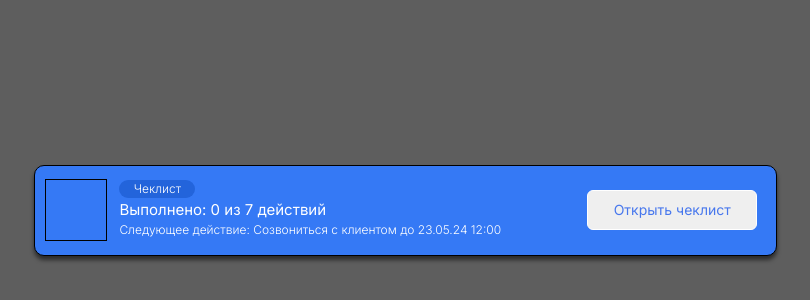
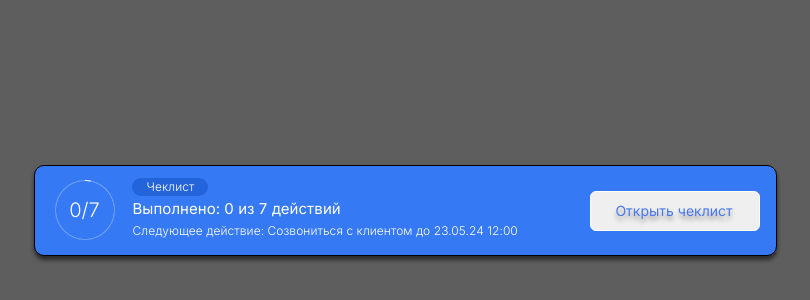
Before and after one commit to olvsivkov/check-list-test-task, a plain HTML site: page index.html in a window 1280 px wide. Shown: the part 190-490 px from the top of the page, without its empty margins (235-1045 px from the left). Drawn offline with Linux system fonts and the light colour scheme.

Commit message:
finished test task

```diff
--- a/index.html
+++ b/index.html
@@ -13,13 +13,18 @@
 <body class="body">
   <div class="check-list">
     <div class="content-wrapper">
-      <div class="progress-bar"></div>
+      <div class="progress-bar-wrapper">
+        <progress value="100" min="0" max="100" style="visibility:hidden;height:0;width:0;">100%</progress>
+        <p class="progress-step">0/7</p>
+      </div>
       <div class="content-block">
         <div class="content-name">Чеклист</div>
         <div class="content-status">Выполнено: 0 из 7 действий</div>
         <div class="content-next-task">Следующее действие: Созвониться с клиентом до 23.05.24 12:00</div>
       </div>
-      <button class="button">Открыть чеклист</button>
+      <button class="button">
+        <p>Открыть чеклист</p>
+      </button>
     </div>
   </div>
 </body>
--- a/style.css
+++ b/style.css
@@ -24,24 +24,41 @@
 
 .content-wrapper {
   height: 100%;
-  padding: 0 10px;
+  padding: 0 10px 0 20px;
   display: grid;
   grid-template-columns: 9% 63.5% 40%;
   align-items: center;
   gap: 10px;
 }
 
-.progress-bar{
-  border: 1px solid #000000;
+.progress-bar-wrapper{
   width: 60px;
   height: 60px;
+  border-radius: 50%;
+  background:
+    radial-gradient(closest-side, #3579F5 95%, transparent 97% 100%),
+    conic-gradient(rgb(255, 255, 255) 3%, rgba(255, 255, 255, 0.280) 3%);
+
+  display: grid;
+  align-items: center;
+  text-align: center;
 }
+
+.progress-step {
+  color: #ffffff;
+  font-size: 20px;
+  line-height: 20px;
+  font-weight: 300;
+}
+
 
 .content-block{
   width: auto;
   display: grid;
   grid-template-rows: 1fr 1fr 1fr;
-  height: 60px;
+  height: 65px;
+  padding-left: 4px;
+  letter-spacing: 0.06px;
 }
 
 .content-name {
@@ -84,4 +101,11 @@
   line-height: 20px;
   color: #4777ED;
   cursor: pointer;
+  margin-top: 1px;
 }
+
+.button > p {
+  margin: 0;
+  filter: drop-shadow(0px 4px 2px rgba(0, 0, 0, 35%));
+  margin-right: 2px;
+}
```
